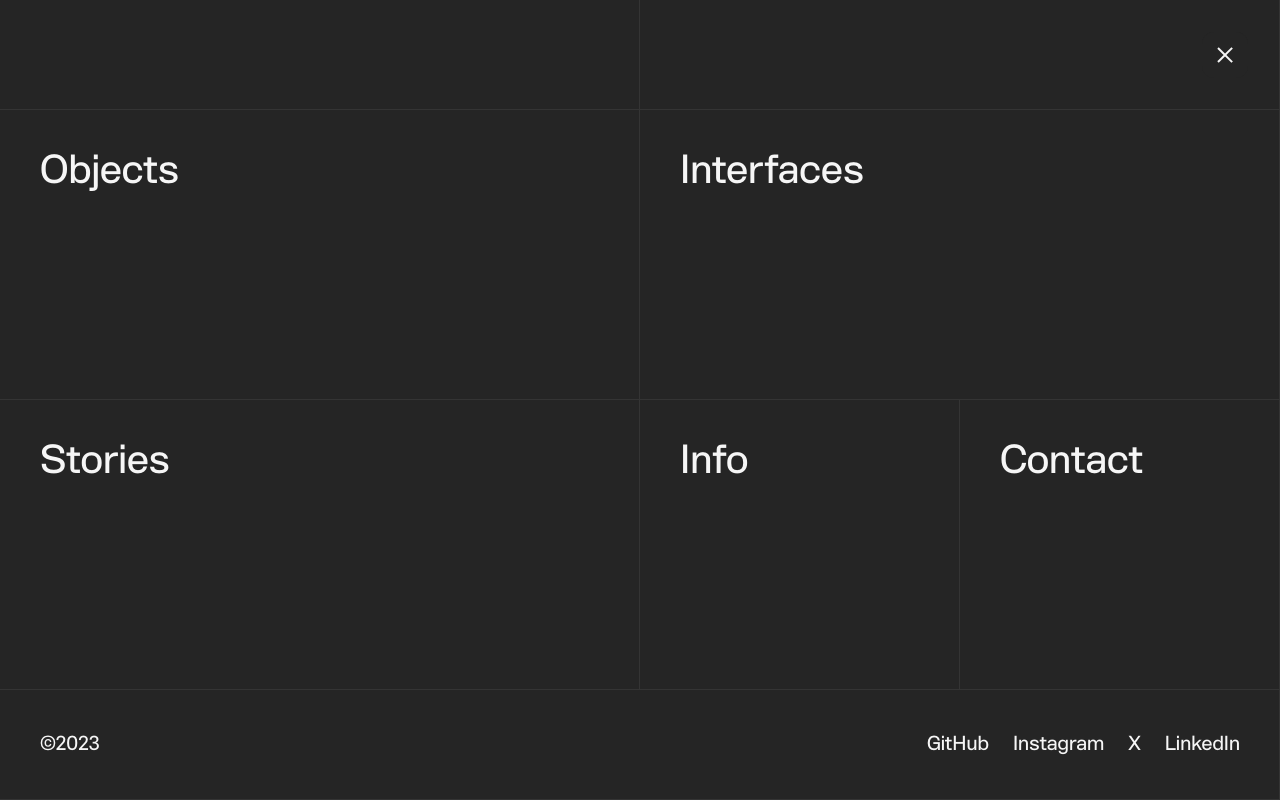
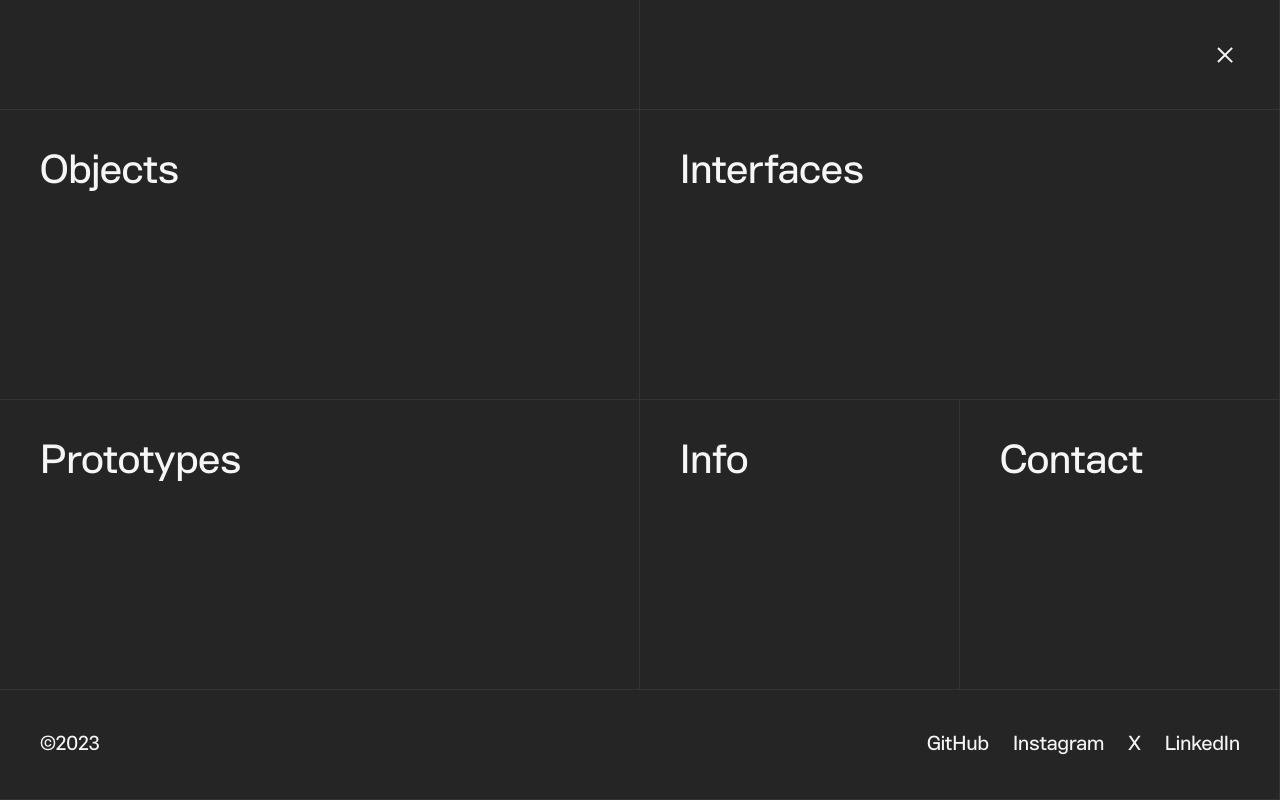
Before and after one commit to hanhanxue/230914_HanHanXue, a Next.js app: page / in a window 1280 px wide. Both pictures are taken after a click on the button 1225 px from the left and 55 px from the top of the page. Shown: the top 800 px of the page. Built offline with nearby package versions, Linux system fonts and the light colour scheme.

Commit message:
prototypes

```diff
--- a/src/components/global/Header.tsx
+++ b/src/components/global/Header.tsx
@@ -185,7 +185,7 @@ const Header = () => {
                 onClick={() => {
                     router.push('/archive')
                     handleMenuClose()}}>
-                <h2 className={`body-3xl `}>Stories</h2>
+                <h2 className={`body-3xl `}>Prototypes</h2>
                 </div>
 
             </div>
```
Also changed, not shown: 1 other file (tests, documents, lock files or other folders).
